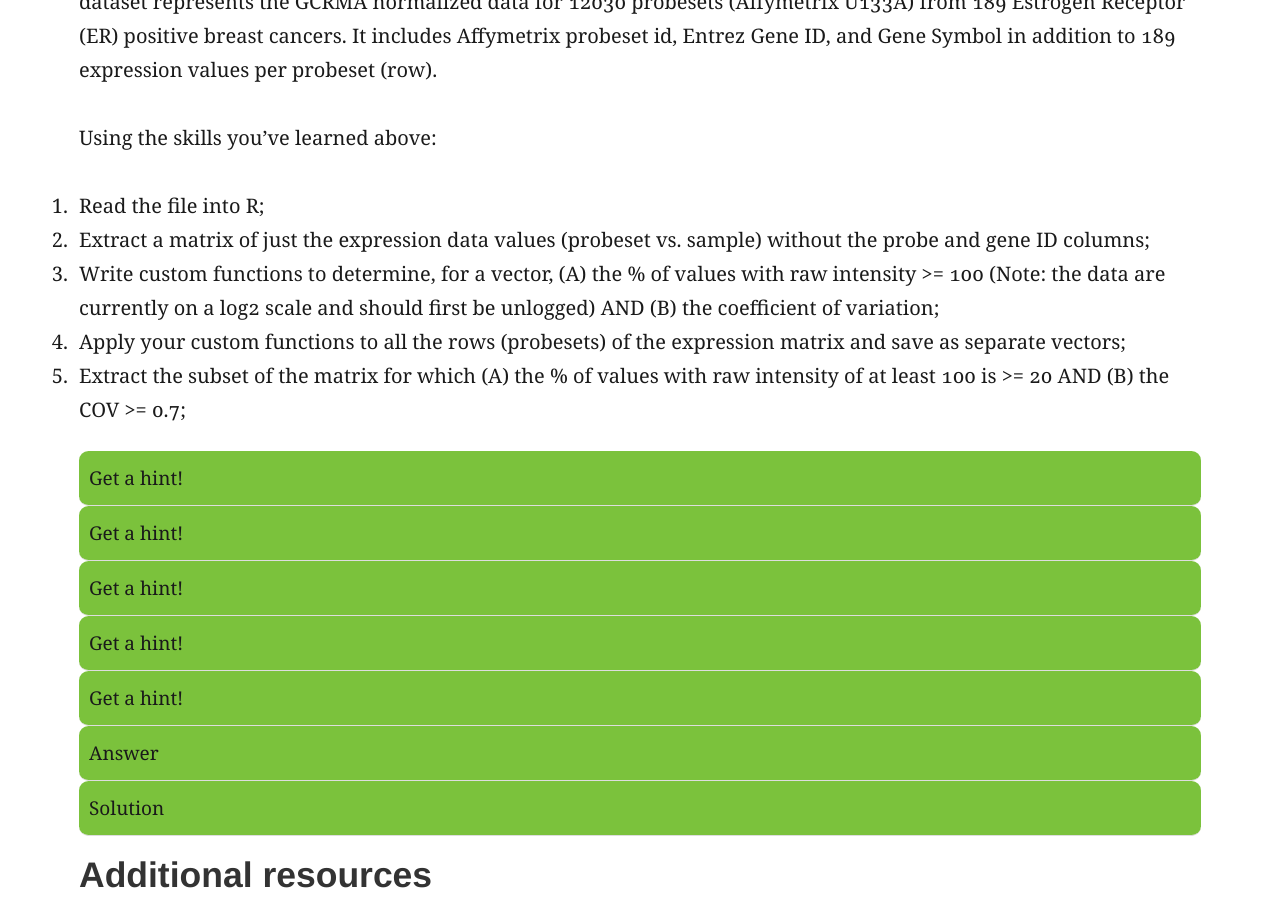
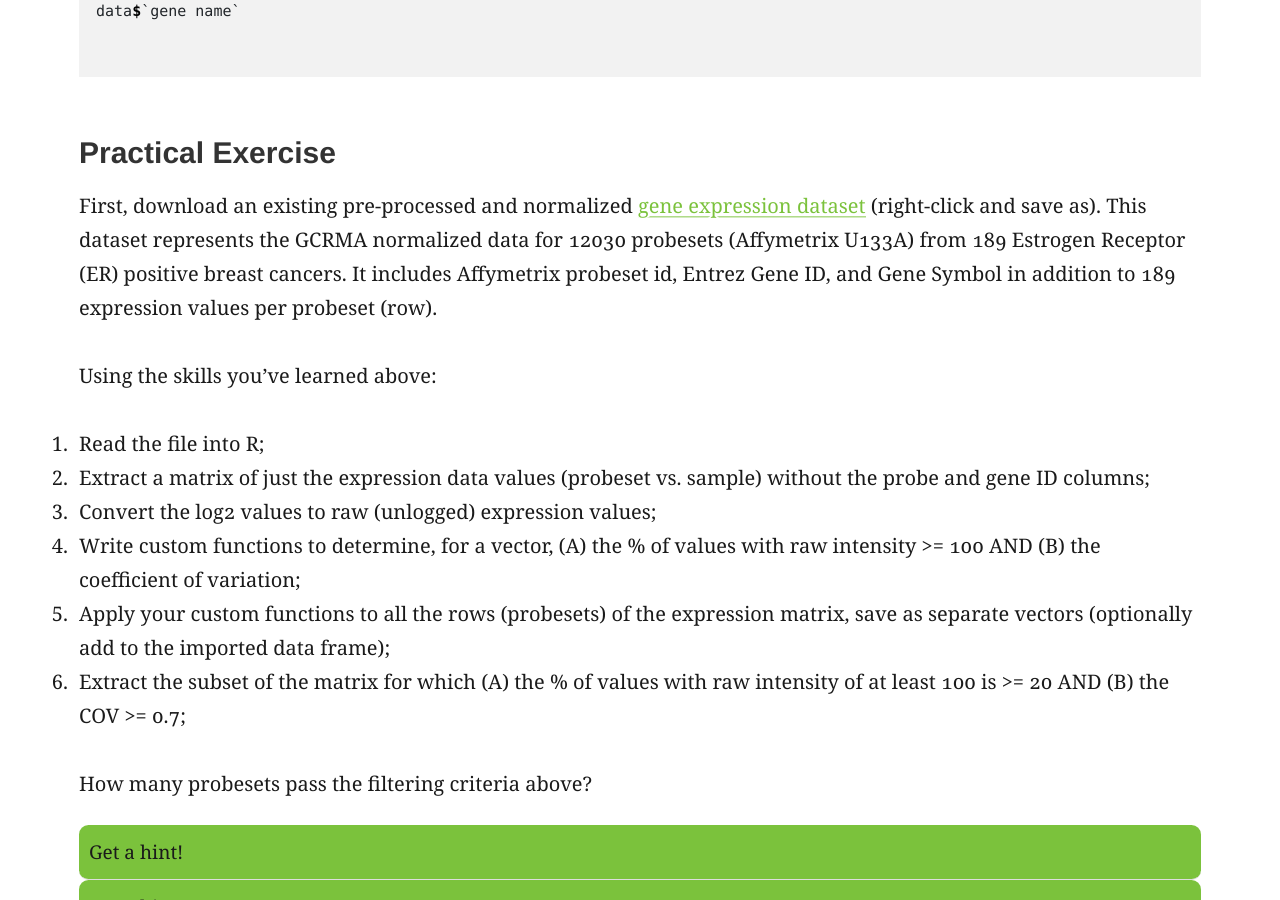
Before and after one commit to griffithlab/genviz.org, a Jekyll site: the page built from _posts/0002-02-01-introductionToR.md, in a window 1280 px wide and 900 px high, scrolled down 21695 px. Built offline with Jekyll 4.4.1, drawn with Linux system fonts in a browser that asks for light colours; nearby versions of some CDN libraries; some of the changed text lies outside the part shown.

Commit message:
additional detail on introR exercise

```diff
--- a/_posts/0002-02-01-introductionToR.md
+++ b/_posts/0002-02-01-introductionToR.md
@@ -192,9 +192,16 @@ vec <- as.numeric(vec)
 # Determine which elements of the vector are >= 5
 vec >= 5
 
-# Determine the indices of the vector with values >= 5 and then extract those elements
-which(vec >= 5)
-vec[which(vec >= 5)]
+# Combine conditional expressions
+# Determine which elements of the vector are <=5 OR >=20
+vec <= 5 | vec >= 20
+
+# Determine which elements of the vector are >=5 AND <=20
+vec >= 5 & vec <= 20
+
+# Determine the indices of the vector with values >=5 AND <=20, then extract those elements
+which(vec >= 5 & vec <= 20)
+vec[which(vec >= 5 & vec <= 20)]
 
 # Do something similar, using which() but for a matrix.
 # Create a 5x10 matrix where values are randomly 1:10
@@ -505,16 +512,19 @@ First, download an existing pre-processed and normalized [gene expression datase
 Using the skills you've learned above:
 1. Read the file into R;
 2. Extract a matrix of just the expression data values (probeset vs. sample) without the probe and gene ID columns;
-3. Write custom functions to determine, for a vector, (A) the % of values with raw intensity >= 100 (Note: the data are currently on a log2 scale and should first be unlogged) AND (B) the coefficient of variation;
-4. Apply your custom functions to all the rows (probesets) of the expression matrix and save as separate vectors;
-5. Extract the subset of the matrix for which (A) the % of values with raw intensity of at least 100 is >= 20 AND (B) the COV >= 0.7;
+3. Convert the log2 values to raw (unlogged) expression values;
+4. Write custom functions to determine, for a vector, (A) the % of values with raw intensity >= 100 AND (B) the coefficient of variation;
+5. Apply your custom functions to all the rows (probesets) of the expression matrix, save as separate vectors (optionally add to the imported data frame);
+6. Extract the subset of the matrix for which (A) the % of values with raw intensity of at least 100 is >= 20 AND (B) the COV >= 0.7;
+
+How many probesets pass the filtering criteria above?
 
 {% include question.html question="Get a hint!" answer='When importing the expression data, you might consider using as.is to prevent R from interpreting probe and gene IDs as factors.'%}
 {% include question.html question="Get a hint!" answer='To reverse a log2 calculation in R you can use the format 2^X where X can be a vector or matrix of log2 values.'%}
 {% include question.html question="Get a hint!" answer='For the percent expression function, considering using the which and length functions.'%}
 {% include question.html question="Get a hint!" answer='The coefficient of variation is defined as sd/mean.'%}
 {% include question.html question="Get a hint!" answer='Save the results of applying each of your functions (percent expressed and COV) into vectors. Then, you can use the which and & functions to determine which probes meet both your conditions.'%}
-{% include question.html question="Answer" answer='There are 1454 probesets that have >= 20% of samples with raw intensity above 100 and COV >= 0.7. '%}
+{% include question.html question="Answer" answer='There are 1454 probesets that have >= 20% of samples with raw intensity above 100 and COV >= 0.7.'%}
 {% include question.html question="Solution" answer='This file contains the correct answer: <a href="http://genviz.org/assets/R/exercise1/introR_solution.R">introR_solution.R</a>.'%}
 
 ## Additional resources
```
Also changed, not shown: 1 other file.
